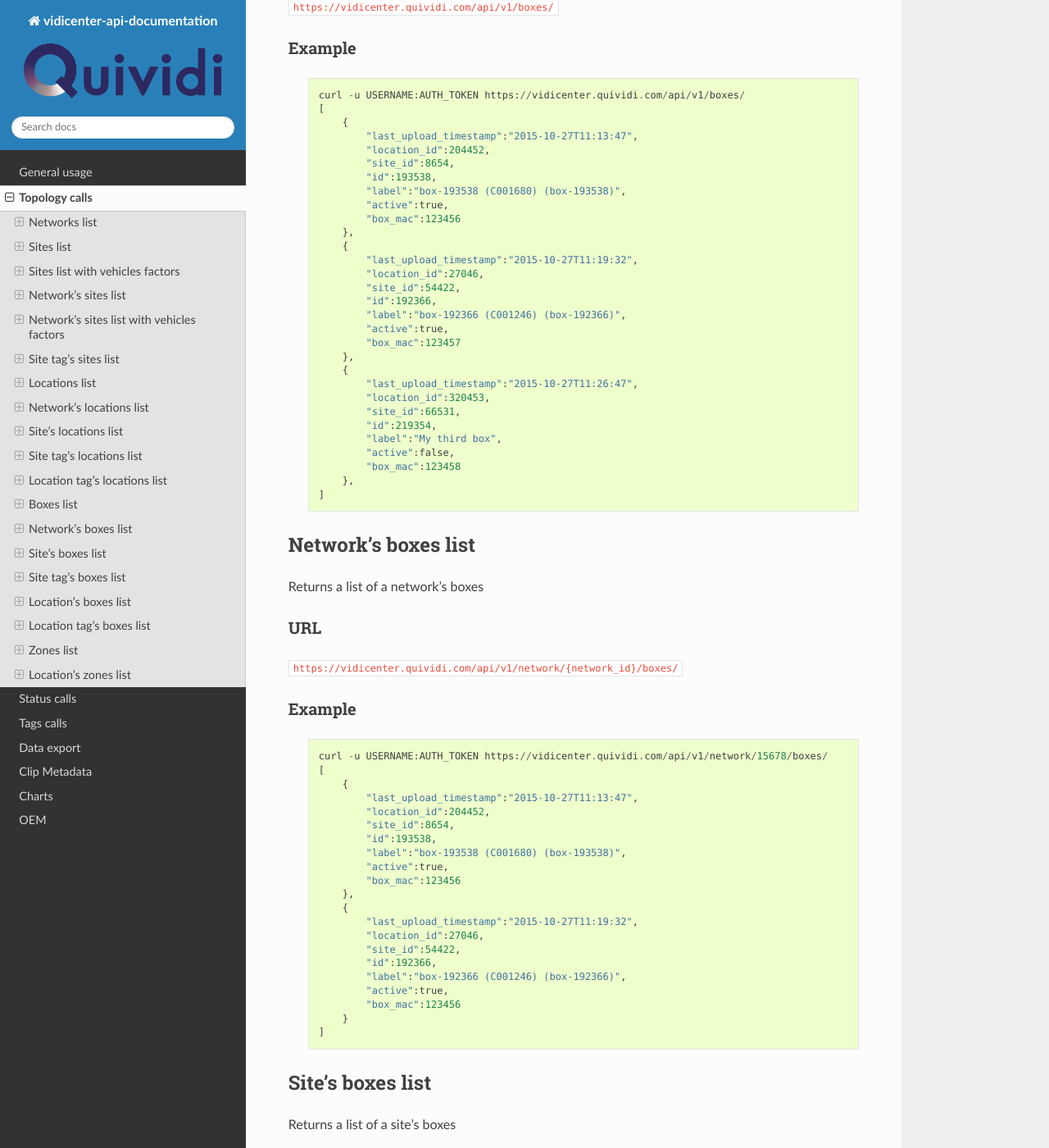
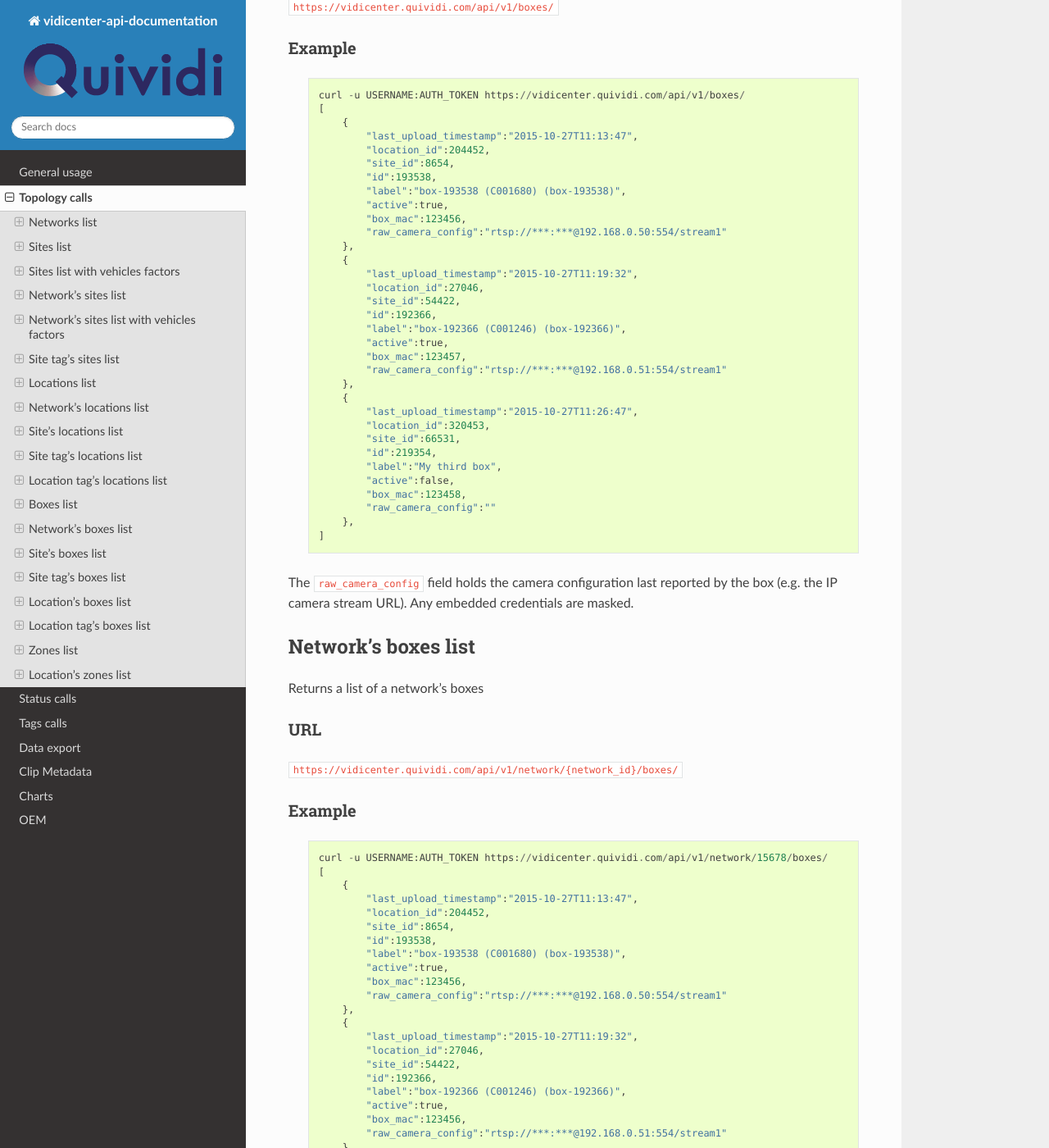
Before and after one commit to quividi/vidicenter-api-documentation, a Sphinx documentation site: the page built from docs/source/topology.rst, in a window 1280 px wide and 1400 px high, scrolled down 8263 px. Shown: the whole window at 82% size. Built offline with Sphinx 7.4.7 and the Read the Docs theme 3.1.0, drawn with Linux system fonts in a browser that asks for light colours; some of the changed text lies outside the part shown.

Commit message:
[sc-3795] document masked raw_camera_config in box and monitoring msg APIs
Add the raw_camera_config field to the boxes list and monitoring messages list
response examples, noting that embedded credentials are masked.

```diff
--- a/docs/source/status.rst
+++ b/docs/source/status.rst
@@ -279,6 +279,7 @@
             "fps": "27.8",
             "location": 1982,
             "nb_inputlost": 0,
+            "raw_camera_config": "rtsp://***:***@192.168.0.50:554/stream1",
             "resolution": "800x600",
             "status": "running",
             "host_timestamp": "2015-10-27T11:00:00",
@@ -293,6 +294,7 @@
             "fps": "-",
             "location": 1692,
             "nb_inputlost": 0,
+            "raw_camera_config": "",
             "resolution": "0x0",
             "status": "running",
             "host_timestamp": "2015-10-27T12:00:00",
@@ -301,6 +303,9 @@
             "vr_version": "VidiReports v7.7.5.1"
         }
     ]
+
+The ``raw_camera_config`` field holds the camera configuration last reported by the
+box (e.g. the IP camera stream URL). Any embedded credentials are masked.
 
 
 Network's monitoring messages list
--- a/docs/source/topology.rst
+++ b/docs/source/topology.rst
@@ -485,7 +485,8 @@
             "id":193538,
             "label":"box-193538 (C001680) (box-193538)",
             "active":true,
-            "box_mac":123456
+            "box_mac":123456,
+            "raw_camera_config":"rtsp://***:***@192.168.0.50:554/stream1"
         },
         {
             "last_upload_timestamp":"2015-10-27T11:19:32",
@@ -494,7 +495,8 @@
             "id":192366,
             "label":"box-192366 (C001246) (box-192366)",
             "active":true,
-            "box_mac":123457
+            "box_mac":123457,
+            "raw_camera_config":"rtsp://***:***@192.168.0.51:554/stream1"
         },
         {
             "last_upload_timestamp":"2015-10-27T11:26:47",
@@ -503,9 +505,13 @@
             "id":219354,
             "label":"My third box",
             "active":false,
-            "box_mac":123458
+            "box_mac":123458,
+            "raw_camera_config":""
         },
     ]
+
+The ``raw_camera_config`` field holds the camera configuration last reported by the
+box (e.g. the IP camera stream URL). Any embedded credentials are masked.
 
 
 Network's boxes list
@@ -533,7 +539,8 @@
             "id":193538,
             "label":"box-193538 (C001680) (box-193538)",
             "active":true,
-            "box_mac":123456
+            "box_mac":123456,
+            "raw_camera_config":"rtsp://***:***@192.168.0.50:554/stream1"
         },
         {
             "last_upload_timestamp":"2015-10-27T11:19:32",
@@ -542,7 +549,8 @@
             "id":192366,
             "label":"box-192366 (C001246) (box-192366)",
             "active":true,
-            "box_mac":123456
+            "box_mac":123456,
+            "raw_camera_config":"rtsp://***:***@192.168.0.51:554/stream1"
         }
     ]
 
@@ -572,7 +580,8 @@
             "id":192366,
             "label":"box-192366 (C001246) (box-192366)",
             "active":true,
-            "box_mac":123456
+            "box_mac":123456,
+            "raw_camera_config":"rtsp://***:***@192.168.0.51:554/stream1"
         }
     ]
 
@@ -601,7 +610,8 @@
             "id":114242,
             "label":"A first box",
             "active":true,
-            "box_mac":123456
+            "box_mac":123456,
+            "raw_camera_config":"rtsp://***:***@192.168.0.50:554/stream1"
         },
         {
             "last_upload_timestamp":"2015-10-29T12:13:02",
@@ -610,7 +620,8 @@
             "id":114246,
             "label":"Another box",
             "active":true,
-            "box_mac":123456
+            "box_mac":123456,
+            "raw_camera_config":"rtsp://***:***@192.168.0.51:554/stream1"
         }
     ]
 
@@ -639,7 +650,8 @@
             "id":192366,
             "label":"box-192366 (C001246) (box-192366)",
             "active":true,
-            "box_mac":123456
+            "box_mac":123456,
+            "raw_camera_config":"rtsp://***:***@192.168.0.51:554/stream1"
         }
     ]
 
@@ -668,7 +680,8 @@
             "id":114242,
             "label":"A first box",
             "active":true,
-            "box_mac":123456
+            "box_mac":123456,
+            "raw_camera_config":"rtsp://***:***@192.168.0.50:554/stream1"
         },
         {
             "last_upload_timestamp":"2015-10-29T12:13:02",
@@ -677,7 +690,8 @@
             "id":114246,
             "label":"Another box",
             "active":true,
-            "box_mac":123456
+            "box_mac":123456,
+            "raw_camera_config":"rtsp://***:***@192.168.0.51:554/stream1"
         }
     ]
 
```
